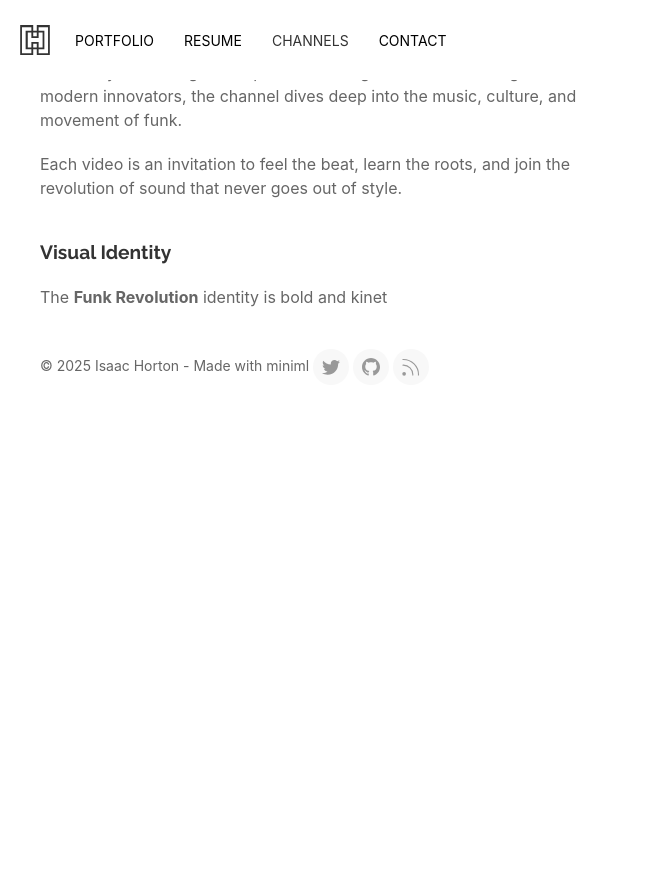
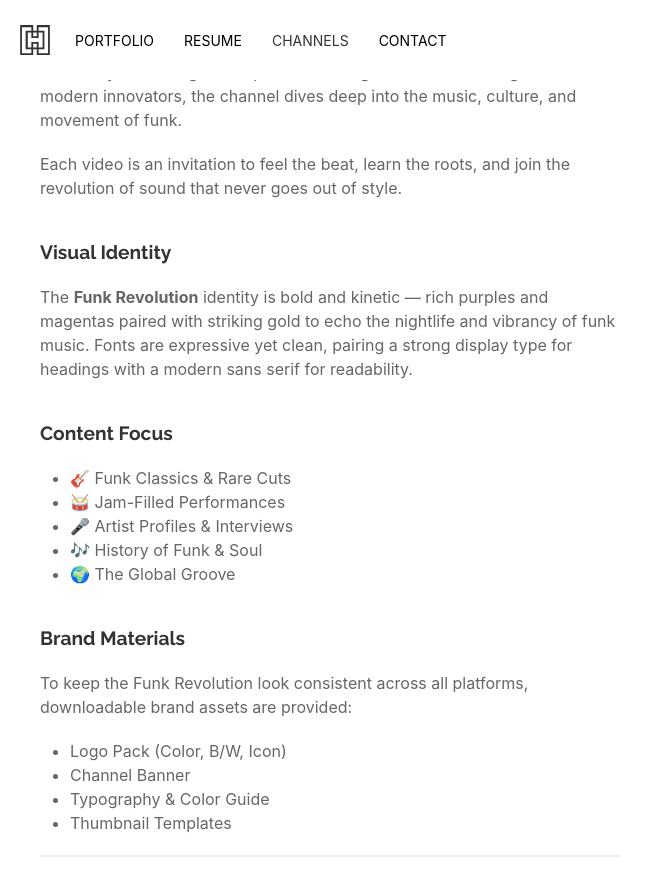
Before and after one commit to kre8t/kre8t.github.io, a Jekyll site: the page built from _youtube_channels/funkrevolution.md, in a window 1280 px wide and 900 px high, scrolled down 839 px. Shown: the top 896 px of the window, without its empty margins (0-663 px from the left). Built offline with Jekyll 4.4.1, drawn with Linux system fonts in a browser that asks for light colours; before the commit the page ends 1244 px from its top, so only the background shows below that.

Commit message:
Update funkrevolution.md

```diff
--- a/_youtube_channels/funkrevolution.md
+++ b/_youtube_channels/funkrevolution.md
@@ -37,4 +37,21 @@ youtube_url: "https://www.youtube.com/@FunkRevolution"
 Each video is an invitation to feel the beat, learn the roots, and join the revolution of sound that never goes out of style.
 
 ## Visual Identity
-The **Funk Revolution** identity is bold and kinet
+The **Funk Revolution** identity is bold and kinetic — rich purples and magentas paired with striking gold to echo the nightlife and vibrancy of funk music. Fonts are expressive yet clean, pairing a strong display type for headings with a modern sans serif for readability.
+
+## Content Focus
+- 🎸 Funk Classics & Rare Cuts
+- 🥁 Jam-Filled Performances
+- 🎤 Artist Profiles & Interviews
+- 🎶 History of Funk & Soul
+- 🌍 The Global Groove
+
+## Brand Materials
+To keep the Funk Revolution look consistent across all platforms, downloadable brand assets are provided:
+
+- Logo Pack (Color, B/W, Icon)
+- Channel Banner
+- Typography & Color Guide
+- Thumbnail Templates
+
+---
```
